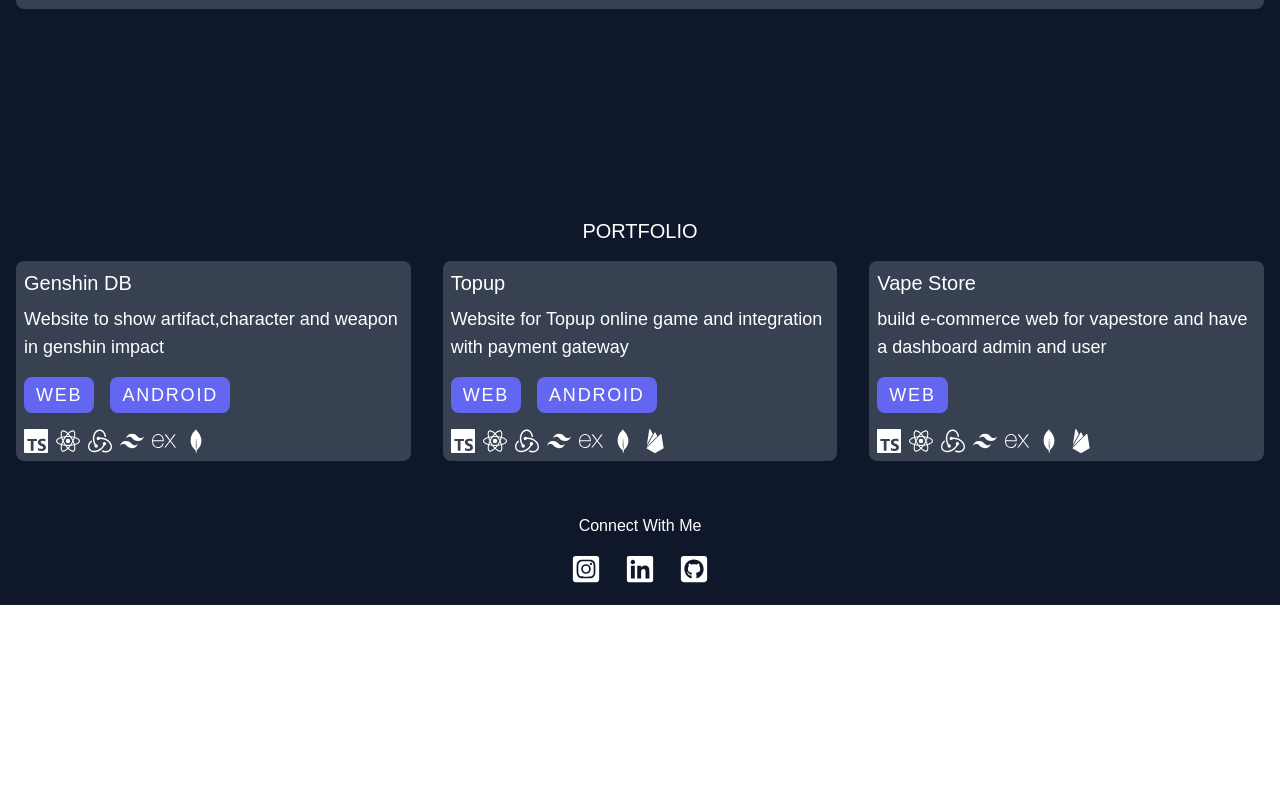
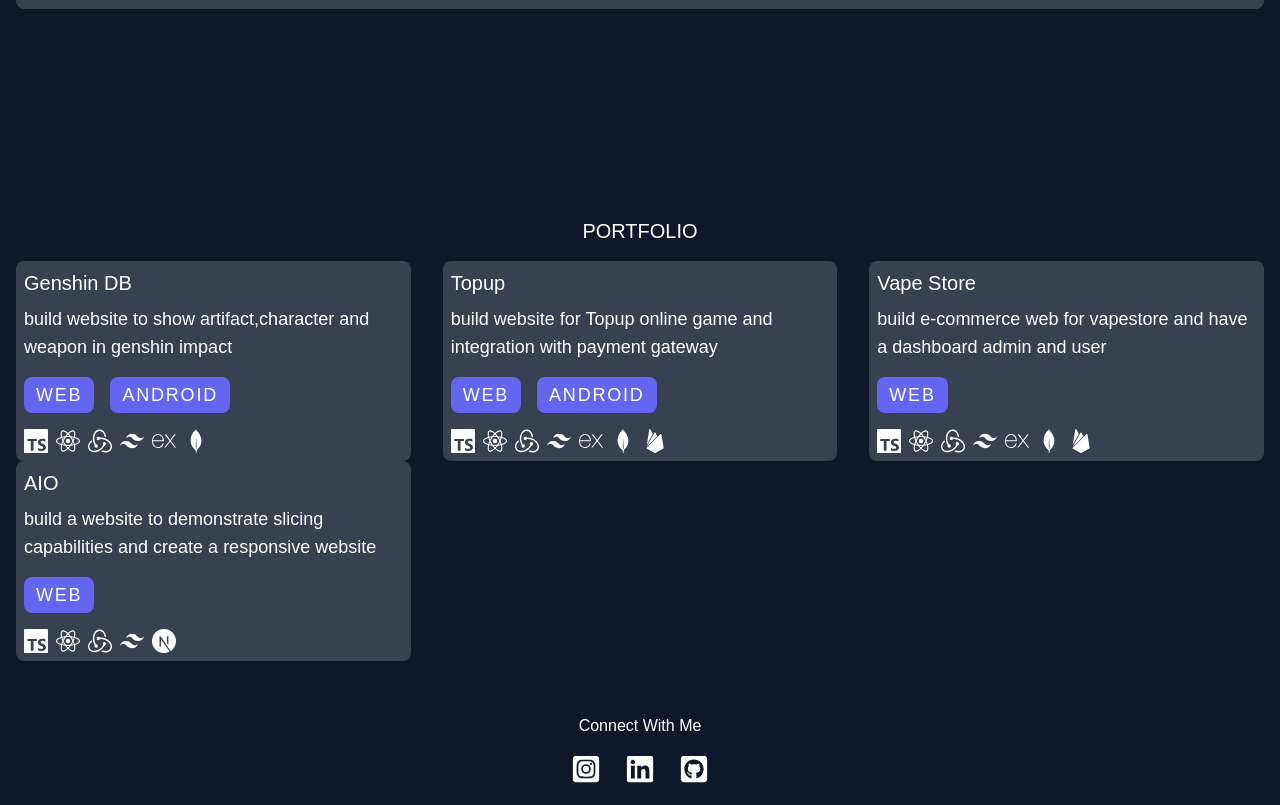
Before and after one commit to xxaexa/portfolio, a React (Vite) app: page / in a window 1280 px wide. Shown: the part 799-1604 px from the top of the page. Before the commit the page ends 1404 px from the top, so only its background shows below. Built offline with nearby package versions, Linux system fonts and the light colour scheme; a web font is replaced by a local one.

Commit message:
add link

```diff
--- a/src/constant/index.tsx
+++ b/src/constant/index.tsx
@@ -12,6 +12,7 @@ import {
   SiNodedotjs,
   SiMongodb,
   SiFirebase,
+  SiNextdotjs,
 } from "react-icons/si";
 
 export const skills = [
@@ -32,7 +33,7 @@ export const portfolios = [
     live: "https://genshin-db.xxaexa.my.id/",
     android: "https://expo.dev/artifacts/eas/hgua3z82uxHCQ6Zot7x9wy.apk",
     description:
-      "Website to show artifact,character and weapon in genshin impact",
+      "build website to show artifact,character and weapon in genshin impact",
     tags: [
       <SiTypescript />,
       <SiReact />,
@@ -49,7 +50,7 @@ export const portfolios = [
     android:
       "https://drive.google.com/file/d/1OeJ3VIg4XZLsiH5LkIIlQ2YlnVXlqDep/view?usp=drive_link",
     description:
-      "Website for Topup online game and integration with payment gateway",
+      "build website for Topup online game and integration with payment gateway",
     tags: [
       <SiTypescript />,
       <SiReact />,
@@ -77,6 +78,21 @@ export const portfolios = [
       <SiFirebase />,
     ],
   },
+
+  {
+    title: "AIO",
+    live: "https://aio.xxaexa.my.id/",
+    code: "",
+    description:
+      "build a website to demonstrate slicing capabilities and create a responsive website",
+    tags: [
+      <SiTypescript />,
+      <SiReact />,
+      <SiRedux />,
+      <SiTailwindcss />,
+      <SiNextdotjs />,
+    ],
+  },
 ];
 
 export const social = [
```
